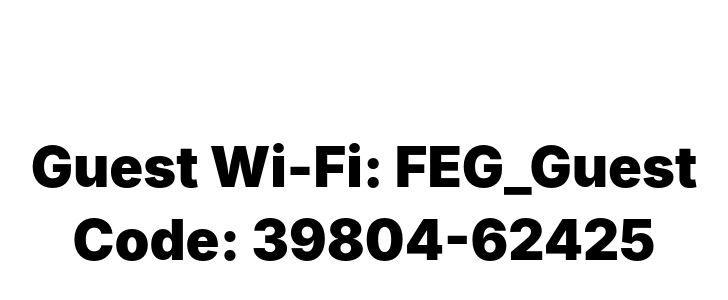
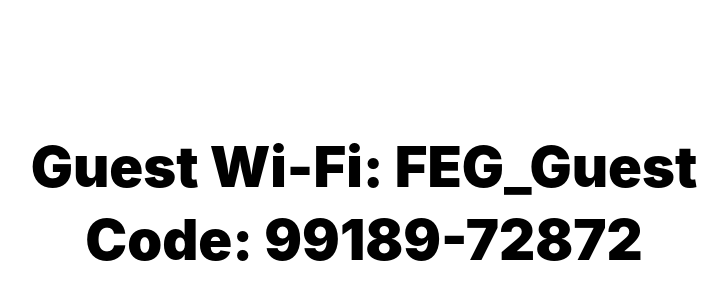
Before and after one commit to vulcanequipment/signage, a plain HTML site: page wifi/wifi.html in a window 1280 px wide. Shown: the part 196-496 px from the top of the page, without its empty margins (276-1004 px from the left). Drawn offline with Linux system fonts and the light colour scheme.

Commit message:
Automated Weekly Wi-Fi Refresh and E-Ink Image Update

```diff
--- a/wifi/wifi.html
+++ b/wifi/wifi.html
@@ -25,7 +25,7 @@
 </head>
 <body>
     <div class="wifi-line">
-        Guest Wi-Fi: FEG_Guest<br>Code: 39804-62425
+        Guest Wi-Fi: FEG_Guest<br>Code: 99189-72872
     </div>
 </body>
 </html>
```
Also changed, not shown: wifi/display.png.
